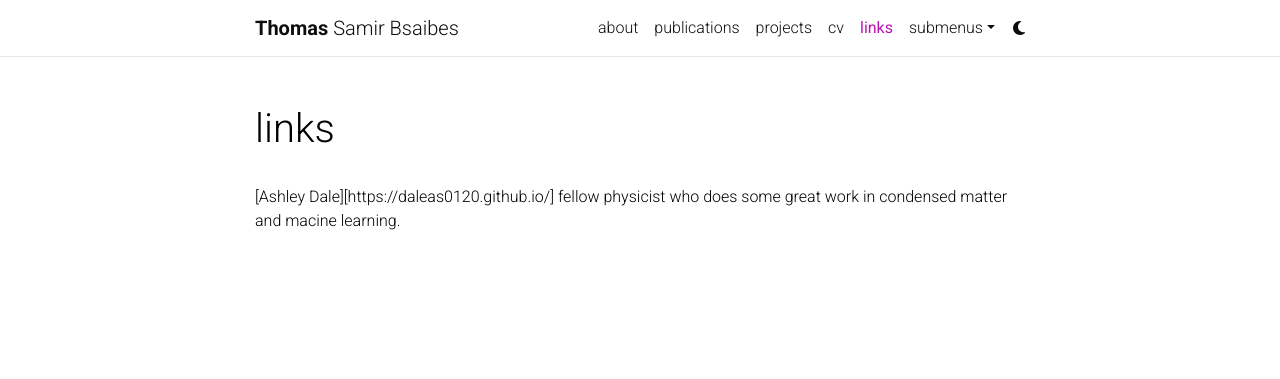
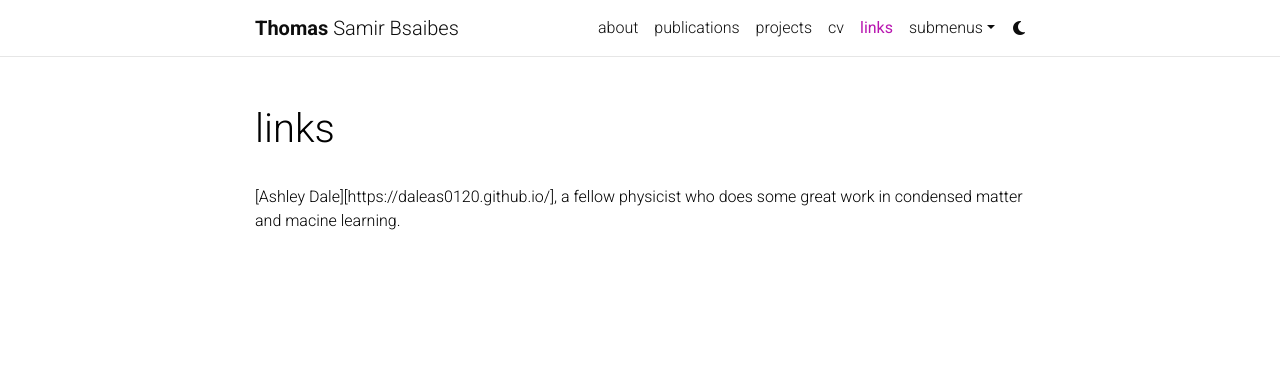
Before and after one commit to BsaibesT/bsaibest.github.io, a Jekyll site: the page built from _pages/links.md, in a window 1280 px wide. Shown: the top 379 px of the page. Built offline with Jekyll 4.4.1, drawn with Linux system fonts in a browser that asks for light colours; comment, search, counter and statistics services are not loaded; a style sheet for code colours, icons or effects is not loaded.

```diff
--- a/_pages/links.md
+++ b/_pages/links.md
@@ -7,4 +7,4 @@ nav: True
 nav_order: 4
 ---
 
-[Ashley Dale][https://daleas0120.github.io/] fellow physicist who does some great work in condensed matter and macine learning.
+[Ashley Dale][https://daleas0120.github.io/], a fellow physicist who does some great work in condensed matter and macine learning.
```
